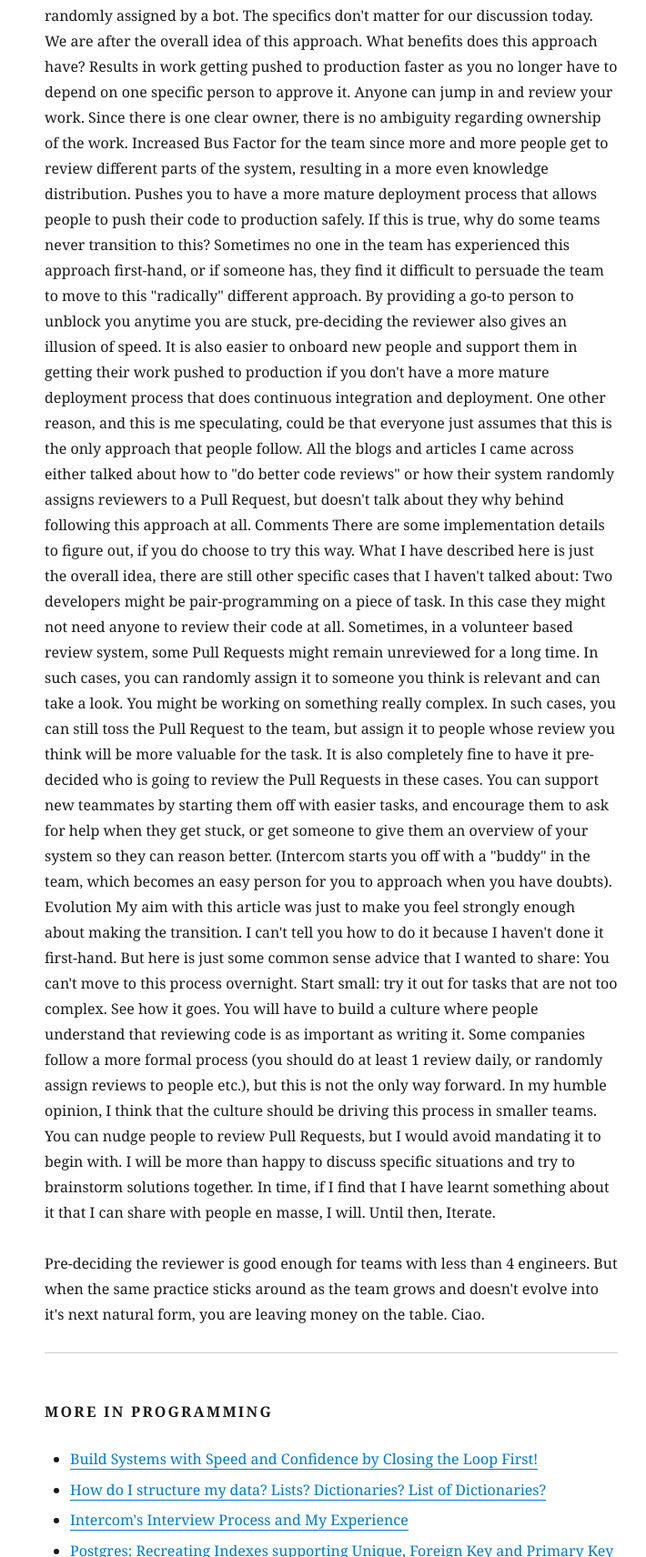
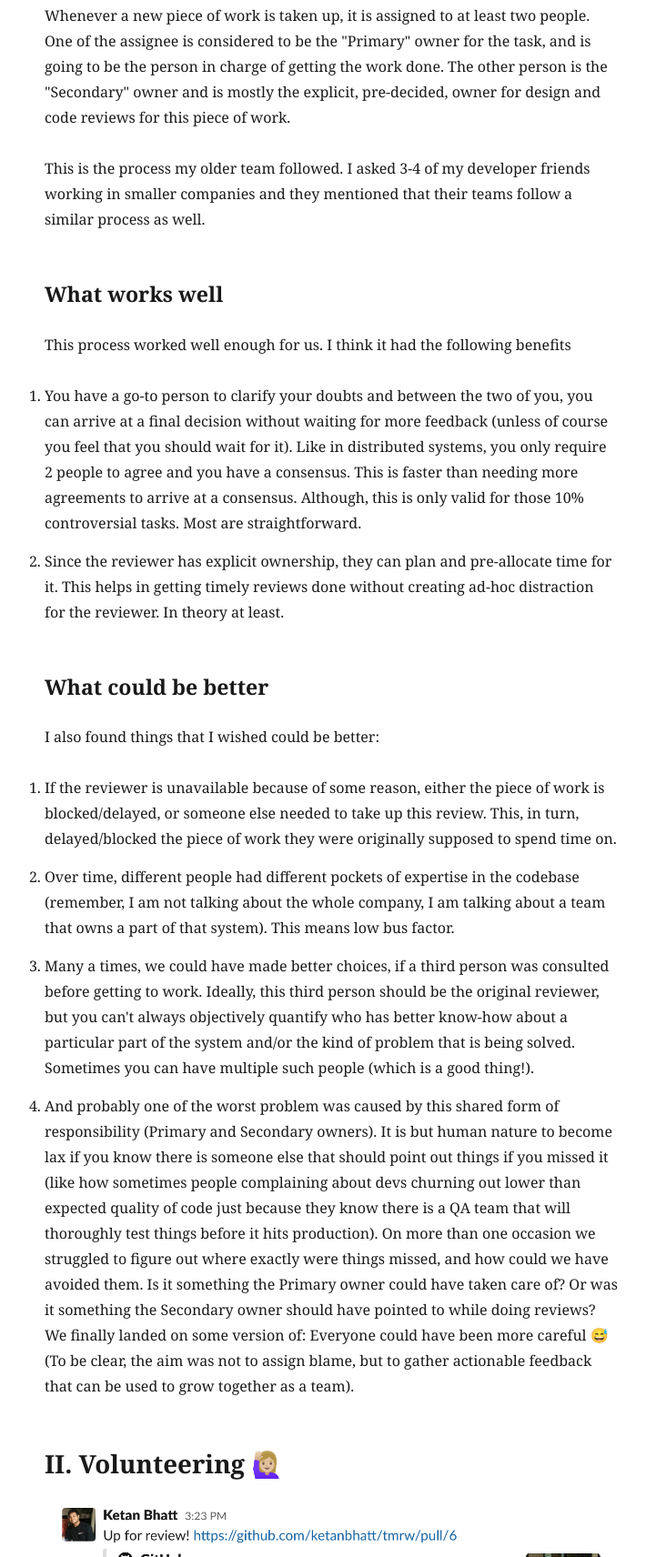
Before and after one commit to ketanbhatt/ketanbhatt.com, a Gatsby site: page /code-review/ in a window 1280 px wide. Shown: the part 1088-2800 px from the top of the page at 91% size, without its empty margins (276-986 px from the left). Built offline with nearby package versions, Linux system fonts and the light colour scheme; Gatsby itself is replaced by a stand-in of ours; some packages are replaced by stand-ins of ours.

Commit message:
code-review v2 first pass

```diff
--- a/content/blog/code-review/index.md
+++ b/content/blog/code-review/index.md
@@ -1,40 +1,79 @@
 ---
-title: "Coding review suggestion"
+title: "Can your Code Review system be upgraded?"
 date: "2020-04-25"
 category: programming
 draft: true
 ---
 
-Code Reviews around the world majorly follow the same process, in various flavours. You work on a task, and once you are done, toss it out to the team/company for review(s). For example, this process is followed in Amazon, Intercom, Freshworks, Gitlab, Grab.
-But to some people working in smaller teams, this might come as utter surprise. I know, because that's what my reaction was. Even when a previous teammate reported the process followed in his new company, we couldn't help but wonder how such a system will even work!
-But now I am on the other side, and I have seen it working. This article is an attempt to help people like me make this transition.
+For a long time, I thought there was only one way how teams ran their code review processes (Not talking about how to write code review comments etc: [link][1]). This was based on my rather limited experience of working in a small company. Even when a friend mentioned how it works in his new larger company, I couldn't comprehend how this system could work, and dismissed it without giving it much thought.
+
+I recently changed jobs and moved to a largiesh company myself. This move has helped me experience alternate ways of doing the same things. One such is code reviews. Now that I have experienced this "other" process, I start to feel how it would work and how it could be useful for teams of 5 people or more. My one regret here is not getting to try this approach out in my previous team, and getting to see how it fares. Maybe I could have unlocked a whole level of effectiveness, knowledge sharing and efficiency for my team? Now we will never know 😬.
+
+My intention in this article is to introduce people like me to this other system of running code reviews. I know I could have benefitted from something like this in the past. I do not know if there are more common ways of referring to these systems, so I am going to make up some headings. Please 🐻 with me.
+
+
+## I. Explicit Assignment 🤝
+
+![Explicitly assign your Pull Request](./images/explicit-assignment.png)
+
+Whenever a new piece of work is taken up, it is assigned to at least two people. One of the assignee is considered to be the "Primary" owner for the task, and is going to be the person in charge of getting the work done. The other person is the "Secondary" owner and is mostly the explicit, pre-decided, owner for design and code reviews for this piece of work.
+
+This is the process my older team followed. I asked 3-4 of my developer friends working in smaller companies and they mentioned that their teams follow a similar process as well.
+
+### What works well
+This process worked well enough for us. I think it had the following benefits
+
+1. You have a go-to person to clarify your doubts and between the two of you, you can arrive at a final decision without waiting for more feedback (unless of course you feel that you should wait for it). Like in distributed systems, you only require 2 people to agree and you have a consensus. This is faster than needing more agreements to arrive at a consensus. Although, this is only valid for those 10% controversial tasks. Most are straightforward.
+2. Since the reviewer has explicit ownership, they can plan and pre-allocate time for it. This helps in getting timely reviews done without creating ad-hoc distraction for the reviewer. In theory at least.
+
+### What could be better
+I also found things that I wished could be better:
+
+1. If the reviewer is unavailable because of some reason, either the piece of work is blocked/delayed, or someone else needed to take up this review. This, in turn, delayed/blocked the piece of work they were originally supposed to spend time on.
+2. Over time, different people had different pockets of expertise in the codebase (remember, I am not talking about the whole company, I am talking about a team that owns a part of that system). This means low bus factor.
+3. Many a times, we could have made better choices, if a third person was consulted before getting to work. Ideally, this third person should be the original reviewer, but you can't always objectively quantify who has better know-how about a particular part of the system and/or the kind of problem that is being solved. Sometimes you can have multiple such people (which is a good thing!).
+4. And probably one of the worst problem was caused by this shared form of responsibility (Primary and Secondary owners). It is but human nature to become lax if you know there is someone else that should point out things if you missed it (like how sometimes people complaining about devs churning out lower than expected quality of code just because they know there is a QA team that will thoroughly test things before it hits production). On more than one occasion we struggled to figure out where exactly were things missed, and how could we have avoided them. Is it something the Primary owner could have taken care of? Or was it something the Secondary owner should have pointed to while doing reviews? We finally landed on some version of: Everyone could have been more careful 😅 (To be clear, the aim was not to assign blame, but to gather actionable feedback that can be used to grow together as a team).
+
+
+## II. Volunteering 🙋🏼‍♀️
+
+![Toss your Pull Request in the Channel](./images/toss-in-the-channel.png)
+
+Whenever a new piece of work is taken up, it is (mostly) assigned to a single person. This person is the only owner for this task. This person is responsible for soliciting feedback on his solution and implementation, and then, finally, getting it done. This person would usually share a document describing his solution with the team, and the team can collaborate and give feedback on it. Similarly, the person throws their Pull Request in a channel where anyone can take it up.
+
+This is the process that is followed by Intercom, my current company. This is also the process that is followed at other large companies like Amazon, Freshworks, [Gitlab][2] and Grab.
+
+Sometimes, you do fallback to explicit/implicit assignment, for example when two people are pairing on a particular task, they don't necessarily need someone else to code review. Or if you are working on a critical task and you think there is someone who is extremely relevant and should take a look, you can ask them for a review too.
+
+### What problems does this solve
+
+1. Results in work getting pushed to production faster as you no longer have to depend on one specific person to approve it. Anyone can jump in and review your work.
+2. Since there is one clear owner, there is no ambiguity regarding ownership of the work.
+3. Increased Bus Factor for the team since more and more people get to review different parts of the system, resulting in a more even knowledge distribution.
+4. Pushes you to have a more mature deployment process that allows people to push their code to production safely.
+
+
+### What problems can this have?
+
+1. Needs more work to begin with to set the right culture. You need to take care of that people are putting in some time for reviews so that timely reviews happen. And also that someone (maybe a new person), isn't feeling confident enough to take up a review.
+
+    ![Sometimes you will have to ask people explicitly](./images/code-review-please.png)
+
+2. Consensus could be hard to achieve, but if it is something controversial, maybe more heads are better than one?
+
+
+## Parting Words
+
+You can't know you like it, until you have experienced it. Don't be dismissive and make the same mistake as I did. Trying is free (well, in this case at least). Maybe the change will end up improving your team's experience and effectiveness by a noticeable amount? Who knows? (hint: you can get to).
+
+One other reason, and this is me speculating, could be that everyone just assumes that this is the only approach that people follow. All the blogs and articles I came across either talked about how to "do better code reviews" or how their system randomly assigns reviewers to a Pull Request, but doesn't talk about they why behind following this approach at all.
+
+If you find this worthy of giving it a shot, know that it isn't going to be an easy change for you and your team. Start small, try it out with only a few tasks to begin with. But don't judge too early, give it some time. Best case, you strike gold. Most likely non-best case, you get to see what all the fuss is about, and get more confident about your processes.
+
+If you do give it a try, I will be thrilled to learn from your experience. Please reach out.
+
 👋
-This is what your process looks like at the moment, roughly:
-When your team decides to take up a piece of work, it is assigned to two people (maybe more). These two people are deemed "Primary" and "Secondary" owners for the task and are supposed to collaborate closely on the task. The "Primary" owner is supposed to come up with the solution to the problem initially, it is discussed among the two owners . Once finalised, the Primary owner gets to work, and produces a Pull Request for the Secondary owner to review. Depending on the task at hand, sometimes other people's help can be sought as well.
-This process of pre-deciding the reviewer for a piece of work is very common in small teams (less than 4 people or so). In hindsight, it makes sense. This is the natural way a company grows. It starts with just one developer doing everything, there is no review process in place. A second person joins the team, and it is pre-decided that you will be reviewing each other's work (what's the alternative anyway?). As more people join the team, the process sticks around. First, as a necessity to support new people more efficiently, and then because of inertia.
-What is the world doing?
-Generally, this is the process that a lot of companies follow:
-When a team decides to take up a piece of work, it gets assigned to a single person. This person comes up with a solution and discusses it with the team. Once the solution is finalised, this person gets to work and produces a Pull Request. This Pull Request can now be reviewed by anyone in the team. Depending on the task at hand, the solution and the pull request can be assigned to specific people who might be closer to the problem or experts in the particular domain.
-The solution can be shared with the team as a "Design Doc", and the Pull Request might be tossed into a channel to be voluntarily picked or randomly assigned by a bot. The specifics don't matter for our discussion today. We are after the overall idea of this approach.
-What benefits does this approach have?
-Results in work getting pushed to production faster as you no longer have to depend on one specific person to approve it. Anyone can jump in and review your work.
-Since there is one clear owner, there is no ambiguity regarding ownership of the work.
-Increased Bus Factor for the team since more and more people get to review different parts of the system, resulting in a more even knowledge distribution.
-Pushes you to have a more mature deployment process that allows people to push their code to production safely.
-If this is true, why do some teams never transition to this? Sometimes no one in the team has experienced this approach first-hand, or if someone has, they find it difficult to persuade the team to move to this "radically" different approach. By providing a go-to person to unblock you anytime you are stuck, pre-deciding the reviewer also gives an illusion of speed. It is also easier to onboard new people and support them in getting their work pushed to production if you don't have a more mature deployment process that does continuous integration and deployment.
-One other reason, and this is me speculating, could be that everyone just assumes that this is the only approach that people follow. All the blogs and articles I came across either talked about how to "do better code reviews" or how their system randomly assigns reviewers to a Pull Request, but doesn't talk about they why behind following this approach at all.
-Comments
-There are some implementation details to figure out, if you do choose to try this way. What I have described here is just the overall idea, there are still other specific cases that I haven't talked about:
-Two developers might be pair-programming on a piece of task. In this case they might not need anyone to review their code at all.
-Sometimes, in a volunteer based review system, some Pull Requests might remain unreviewed for a long time. In such cases, you can randomly assign it to someone you think is relevant and can take a look.
-You might be working on something really complex. In such cases, you can still toss the Pull Request to the team, but assign it to people whose review you think will be more valuable for the task. It is also completely fine to have it pre-decided who is going to review the Pull Requests in these cases.
-You can support new teammates by starting them off with easier tasks, and encourage them to ask for help when they get stuck, or get someone to give them an overview of your system so they can reason better. (Intercom starts you off with a "buddy" in the team, which becomes an easy person for you to approach when you have doubts).
-Evolution
-My aim with this article was just to make you feel strongly enough about making the transition. I can't tell you how to do it because I haven't done it first-hand. But here is just some common sense advice that I wanted to share:
-You can't move to this process overnight. Start small: try it out for tasks that are not too complex. See how it goes.
-You will have to build a culture where people understand that reviewing code is as important as writing it.
-Some companies follow a more formal process (you should do at least 1 review daily, or randomly assign reviews to people etc.), but this is not the only way forward. In my humble opinion, I think that the culture should be driving this process in smaller teams. You can nudge people to review Pull Requests, but I would avoid mandating it to begin with.
-I will be more than happy to discuss specific situations and try to brainstorm solutions together. In time, if I find that I have learnt something about it that I can share with people en masse, I will. Until then, Iterate.
 
-Pre-deciding the reviewer is good enough for teams with less than 4 engineers. But when the same practice sticks around as the team grows and doesn't evolve into it's next natural form, you are leaving money on the table.
-Ciao.
+
+[1]: https://mtlynch.io/human-code-reviews-1/
+[2]: https://docs.gitlab.com/ee/development/code_review.html#reviewer-roulette
```
Also changed, not shown: content/blog/code-review/images/code-review-please.png (added), content/blog/code-review/images/explicit-assignment.png (added), content/blog/code-review/images/toss-in-the-channel.png (added).
